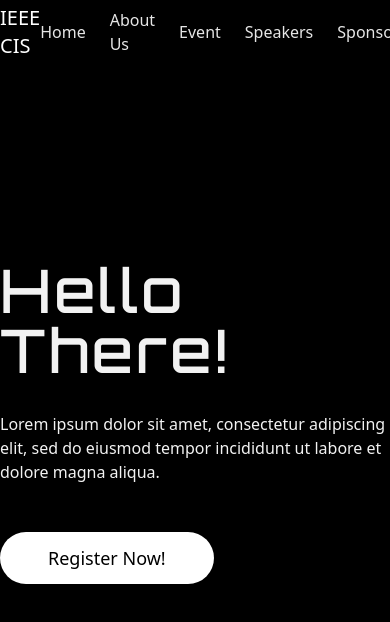
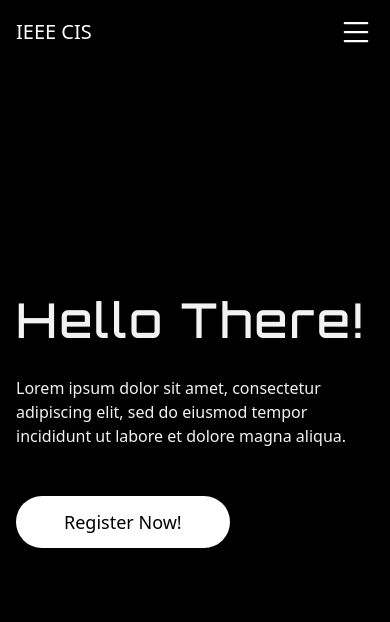
Before and after one commit to IEEE-computational-Branch/Event_Website, a React (Vite) app: page / in a window 390 px wide. Shown: the top 622 px of the page. Built offline with nearby package versions, Linux system fonts and the light colour scheme.

Commit message:
Mobile Responsive Design

```diff
--- a/package.json
+++ b/package.json
@@ -11,7 +11,8 @@
   },
   "dependencies": {
     "react": "^18.2.0",
-    "react-dom": "^18.2.0"
+    "react-dom": "^18.2.0",
+    "react-icons": "^4.11.0"
   },
   "devDependencies": {
     "@types/react": "^18.2.15",
--- a/src/components/Hero.tsx
+++ b/src/components/Hero.tsx
@@ -2,9 +2,9 @@
 
 function Hero() {
   return (
-    <div className="-mt-[64px] bg-transparent text-white/95">
-      <div className="h-screen w-full max-w-6xl mx-auto flex flex-col justify-center">
-        <h1 className="font-display text-6xl tracking-wider">Hello There!</h1>
+    <div className="bg-transparent text-white/95">
+      <div className="h-screen w-full max-w-7xl mx-auto flex flex-col justify-center px-4 xl:px-0">
+        <h1 className="font-display text-6xl max-md:text-5xl tracking-wider">Hello There!</h1>
         <p className="font-light mt-8 w-full max-w-[420px]">Lorem ipsum dolor sit amet, consectetur adipiscing elit, sed do eiusmod tempor incididunt ut labore et dolore magna aliqua.</p>
         <span className="mt-12 w-max bg-white text-black hover:bg-black hover:outline outline-1 outline-white hover:text-white px-12 py-3 rounded-full cursor-pointer text-lg">Register Now!</span>
       </div>
--- a/src/components/Navbar.tsx
+++ b/src/components/Navbar.tsx
@@ -1,12 +1,17 @@
-
+import { useState } from "react"
+import { BsList, BsXLg } from "react-icons/bs"
 
 function Navbar() {
+  const [navOpen, setNavOpen] = useState(false)
+  const openNav = () => setNavOpen(true)
+  const closeNav = () => setNavOpen(false)
+
   return (
-    <div className="bg-transparent text-white sticky z-50">
-      <div className="h-[64px] w-full max-w-6xl mx-auto flex flex-row items-center justify-between">
+    <div className="bg-black/50 backdrop-blur-lg text-white absolute w-full z-50 top-0">
+      <div className="h-[64px] w-full max-w-7xl mx-auto flex flex-row items-center justify-between px-4 xl:px-0">
         <span className="text-xl font-medium">IEEE CIS</span>
 
-        <div className="flex flex-row gap-x-6 text-white/90 items-center">
+        <div className="flex max-md:hidden flex-row gap-x-6 text-white/90 items-center">
           <span className="hover:text-white cursor-pointer">Home</span>
           <span className="hover:text-white cursor-pointer">About Us</span>
           <span className="hover:text-white cursor-pointer">Event</span>
@@ -14,6 +19,19 @@ function Navbar() {
           <span className="hover:text-white cursor-pointer">Sponsors</span>
           <span className="bg-white text-black hover:bg-black hover:outline outline-1 outline-white hover:text-white px-4 py-1 rounded-full cursor-pointer">Register Now!</span>
         </div>
+
+        <div className="hidden max-md:flex relative h-full aspect-square cursor-pointer">
+          <BsList onClick={openNav} className={`${!navOpen ? "block" : "hidden"} absolute top-0 bottom-0 m-auto right-0`} size={36} />
+          <BsXLg onClick={closeNav} className={`${navOpen ? "block" : "hidden"} absolute top-0 bottom-0 m-auto right-0`} size={30} />
+        </div>
+      </div>
+      <div className={`${navOpen ? "max-md:flex" : "hidden"} flex-col gap-y-6 text-white/90 px-4 pb-8 pt-4`}>
+        <span className="hover:text-white cursor-pointer">Home</span>
+        <span className="hover:text-white cursor-pointer">About Us</span>
+        <span className="hover:text-white cursor-pointer">Event</span>
+        <span className="hover:text-white cursor-pointer">Speakers</span>
+        <span className="hover:text-white cursor-pointer">Sponsors</span>
+        <span className="w-max bg-white text-black hover:bg-black hover:outline outline-1 outline-white hover:text-white px-4 py-1 rounded-full cursor-pointer">Register Now!</span>
       </div>
     </div>
   )
```
Also changed, not shown: 1 other file (tests, documents, lock files or other folders).
